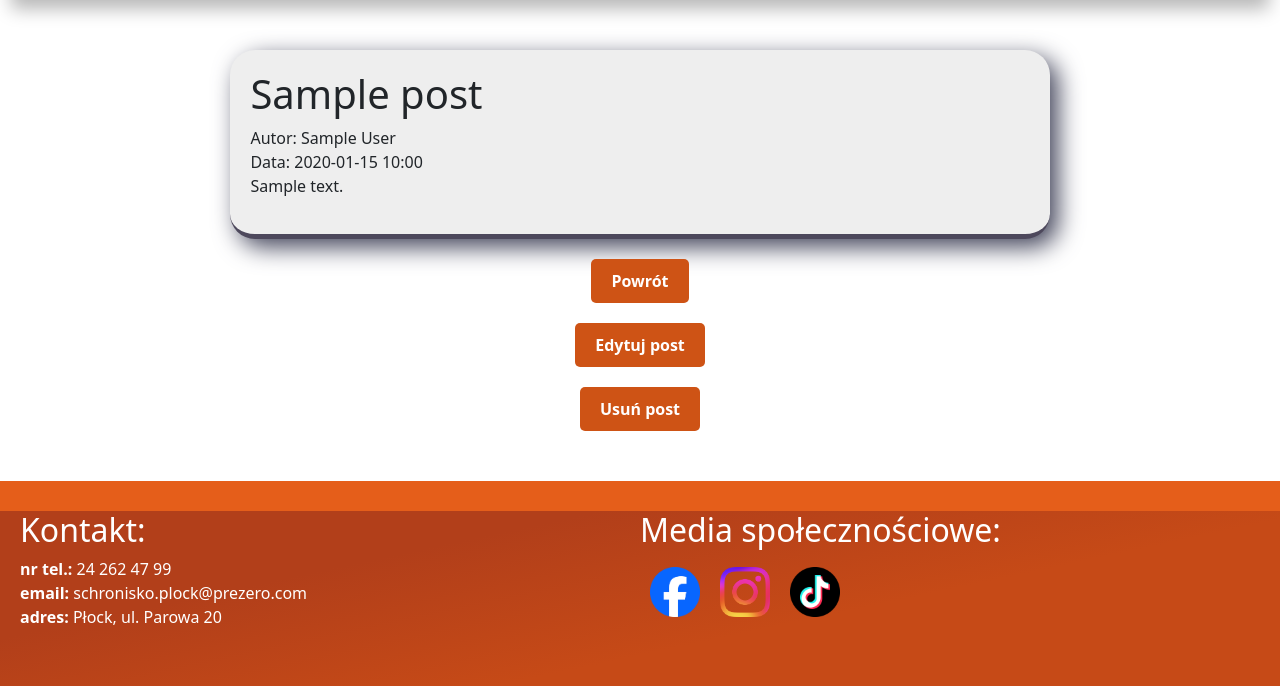
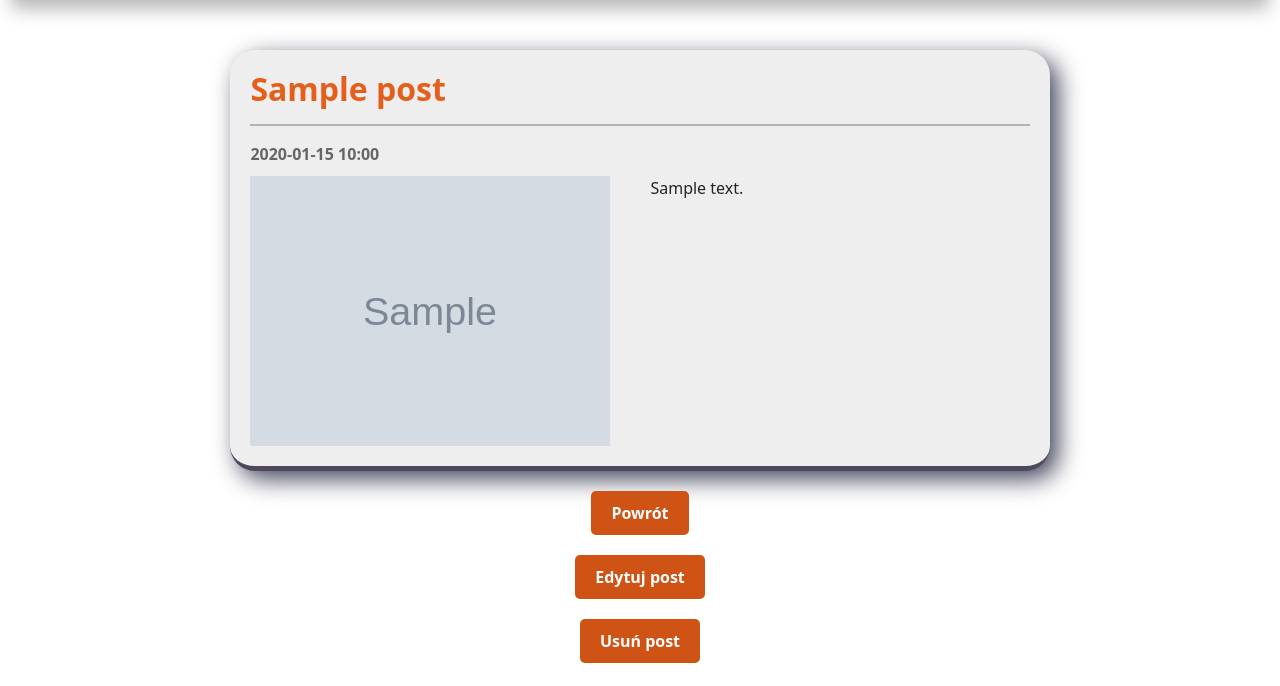
Before and after one commit to XCezor/Schronisko, a Flask app: page /aktualnosci/1 in a window 1280 px wide. Shown: the part 314-1000 px from the top of the page. Run offline with Flask 3, Linux system fonts and the light colour scheme; tables that the repository leaves empty hold one stand-in row (values such as "Sample post"); grey boxes marked "Sample" are stand-in pictures; some libraries are stand-ins or nearby versions.

Commit message:
Ulepszenie wyglądu indywidualnego postów.

```diff
--- a/templates/posts/post.html
+++ b/templates/posts/post.html
@@ -7,11 +7,24 @@
 {% block body %}
 
 <div class="post-box">
-    <h1>{{ post.title }}</h1>
-    Autor: {{ post.author }} <br/>
-    Data: {{ post.post_datetime.strftime('%Y-%m-%d %H:%M') }}
-
-    <p>{{ post.description|safe }}</p>
+    <div class="post-box-title">
+        <h2><strong>{{ post.title }}</strong></h2>
+        <hr/>
+    </div>
+    <div class="post-box-date">
+        {{ post.post_datetime.strftime('%Y-%m-%d %H:%M') }}
+    </div>
+    <div class="post-box-container">
+        {% if post.title_img_name %}
+        <div class="post-box-img">
+            <img src="{{ url_for('static', filename='uploads/posts/' + post.post_id |string + '/' + post.title_img_name) }}" alt="Zdjęcie tytułowe">
+        </div>
+        {% endif %}
+        <div class="post-box-description">
+            <p> {{ post.description|safe }} </p>
+        </div>
+        <div style="clear: both"></div>
+    </div>
 </div>
 
 <a class="misc-post" href="/aktualnosci">Powrót</a>
```
